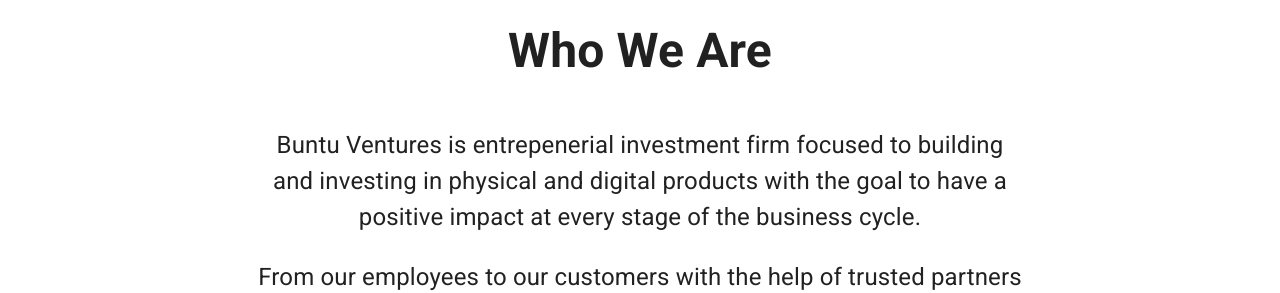
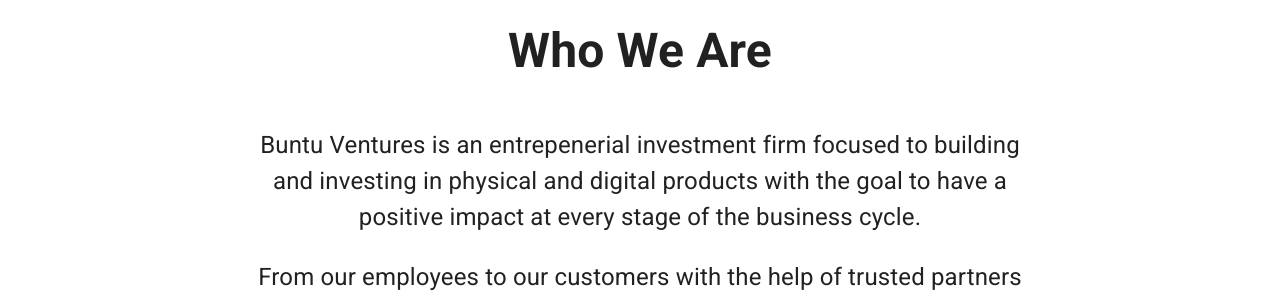
Before and after one commit to Buntu-Ventures/bv-website, a Next.js app in the folder client/: page / in a window 1280 px wide. Shown: the part 780-1073 px from the top of the page. Built offline with nearby package versions, Linux system fonts and the light colour scheme.

Commit message:
fix typo

```diff
--- a/client/pages/index.js
+++ b/client/pages/index.js
@@ -38,7 +38,7 @@
                     <a id="about"/>
                     <h2>Who We Are</h2>
                     <p>
-                        Buntu Ventures is entrepenerial investment firm focused to building and investing in physical and digital products with the goal to have a positive impact at every stage of the business cycle.
+                        Buntu Ventures is an entrepenerial investment firm focused to building and investing in physical and digital products with the goal to have a positive impact at every stage of the business cycle.
                     </p>
                     <p>
                         From our employees to our customers with the help of trusted partners we aim to provide value to everyone with whom we come in contact with.
```
